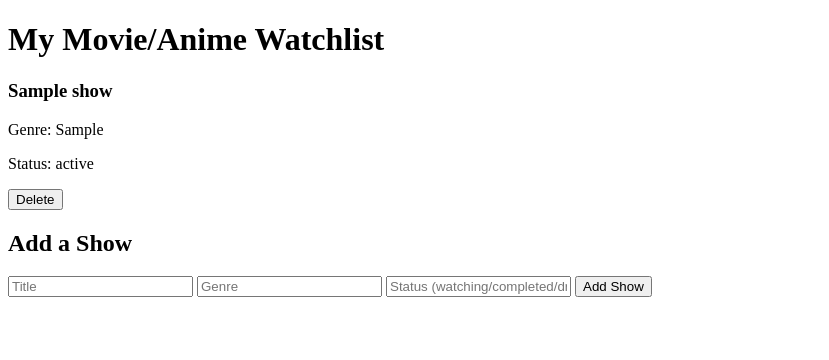
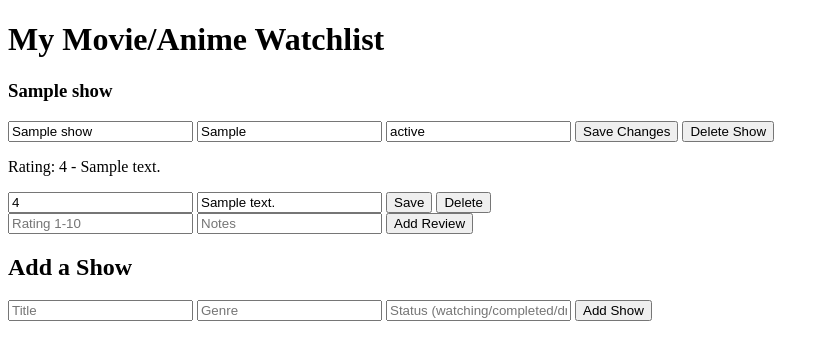
Before and after one commit to Muhammadsharif-21/MOVIE-REC, a Flask app: page / in a window 1280 px wide. Shown: the top 360 px of the page, without its empty margins (0-829 px from the left). Run offline with Flask 3, Linux system fonts and the light colour scheme; tables that the repository leaves empty hold one stand-in row (values such as "Sample post").

Commit message:
Addded fucntionality for reviews as well for fronted

```diff
--- a/templates/index.html
+++ b/templates/index.html
@@ -1,8 +1,10 @@
 <!DOCTYPE html>
 <html lang="en">
+
 <head>
   <title>Document</title>
 </head>
+
 <body>
   <h1> My Movie/Anime Watchlist </h1>
   <div id="shows-container"></div>
@@ -21,7 +23,7 @@
     fetch('/api/shows/', {
       method: 'POST',
       headers: { 'Content-Type': 'application/json' },
-      body: JSON.stringify({title: title, genre: genre, status: status})
+      body: JSON.stringify({ title: title, genre: genre, status: status })
     })
       .then(response => response.json())
       .then(data => {
@@ -38,16 +40,44 @@
         const html = data.map(show => `
   <div>
     <h3>${show.title}</h3>
-            <p>Genre: ${show.genre}</p>
-            <p>Status: ${show.status}</p>
-            <button onclick="deleteShow(${show.id})">Delete</button>
+
+    <input type="text" id="edit-title-${show.id}" value="${show.title}">
+    <input type="text" id="edit-genre-${show.id}" value="${show.genre}">
+    <input type="text" id="edit-status-${show.id}" value="${show.status}">
+    <button onclick="editShow(${show.id})">Save Changes</button>
+    <button onclick="deleteShow(${show.id})">Delete Show</button>
+
+    <div id="reviews-${show.id}"></div>
+
+    <input type="number" id="rating-input-${show.id}" placeholder="Rating 1-10">
+    <input type="text" id="notes-input-${show.id}" placeholder="Notes">
+    <button onclick="addReview(${show.id})">Add Review</button>
       </div>
       `).join('');
         container.innerHTML = html;
+        data.forEach(show => loadReviews(show.id));
       });
   }
 
   loadShows();
+
+  function editShow(id) {
+    const title = document.getElementById(`edit-title-${id}`).value;
+    const genre = document.getElementById(`edit-genre-${id}`).value;
+    const status = document.getElementById(`edit-status-${id}`).value;
+
+    fetch(`/api/shows/${id}`, {
+      method: 'PATCH',
+      headers: { 'Content-Type': 'application/json' },
+      body: JSON.stringify({ title: title, genre: genre, status: status })
+    })
+      .then(response => response.json())
+      .then(data => {
+        console.log('Updated:', data);
+        loadShows();
+      });
+  }
+
   function deleteShow(id) {
     fetch(`/api/shows/${id}`, {
       method: 'DELETE'
@@ -58,5 +88,67 @@
         loadShows();
       });
   }
+
+  function loadReviews(showId) {
+    fetch(`/api/shows/${showId}/reviews`)
+    .then(response => response.json())
+    .then(reviews => {
+      const container = document.getElementById(`reviews-${showId}`);
+      const html = reviews.map(review => `
+        <div>
+          <p>Rating: ${review.rating} - ${review.notes}</p>
+          <input type="number" id="edit-rating-${review.id}" value="${review.rating}">
+          <input type="text" id="edit-notes-${review.id}" value="${review.notes}">
+          <button onclick="editReview(${review.id}, ${showId})">Save</button>
+          <button onclick="deleteReview(${review.id}, ${showId})">Delete</button>
+        </div>
+      `).join('');
+      container.innerHTML = html;
+    });
+  }
+
+  function addReview(showId) {
+    const rating = document.getElementById(`rating-input-${showId}`).value;
+    const notes = document.getElementById(`notes-input-${showId}`).value;
+
+    fetch(`/api/shows/${showId}/reviews`, {
+      method: 'POST',
+      headers: { 'Content-Type': 'application/json' },
+      body: JSON.stringify({ rating: parseInt(rating), notes: notes })
+    })
+    .then(response => response.json())
+    .then(data => {
+      console.log('Review added:', data);
+      loadReviews(showId);
+    });
+  }
+
+  function editReview(reviewId, showId) {
+    const rating = document.getElementById(`edit-rating-${reviewId}`).value;
+    const notes = document.getElementById(`edit-notes-${reviewId}`).value;
+
+    fetch(`/api/reviews/${reviewId}`, {
+      method: 'PATCH',
+      headers: { 'Content-Type': 'application/json' },
+      body: JSON.stringify({ rating: parseInt(rating), notes: notes })
+    })
+    .then(response => response.json())
+    .then(data => {
+      console.log('Review updated:', data);
+      loadReviews(showId);
+    });
+  }
+
+  function deleteReview(reviewId, showId) {
+    fetch(`/api/reviews/${reviewId}`, {
+      method: 'DELETE'
+    })
+    .then(response => response.json())
+    .then(data => {
+      console.log('Review deleted:', data);
+      loadReviews(showId);
+    });
+  }
 </script>
+
 </html>
```
Lines whose indentation alone changed are shown as unchanged.
